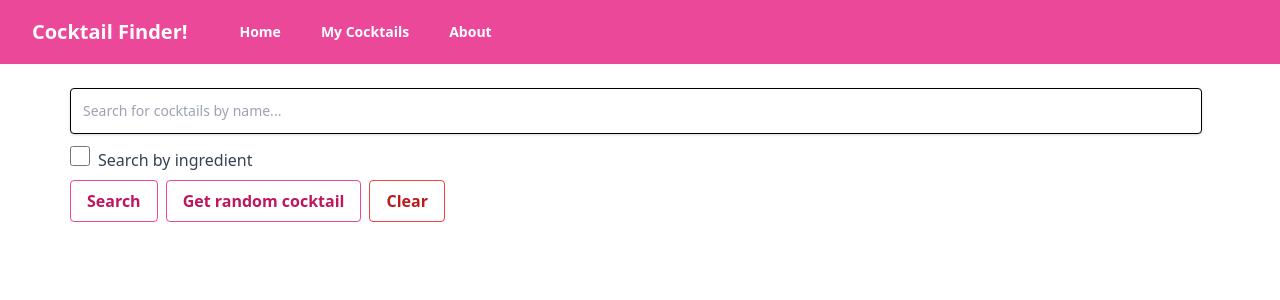
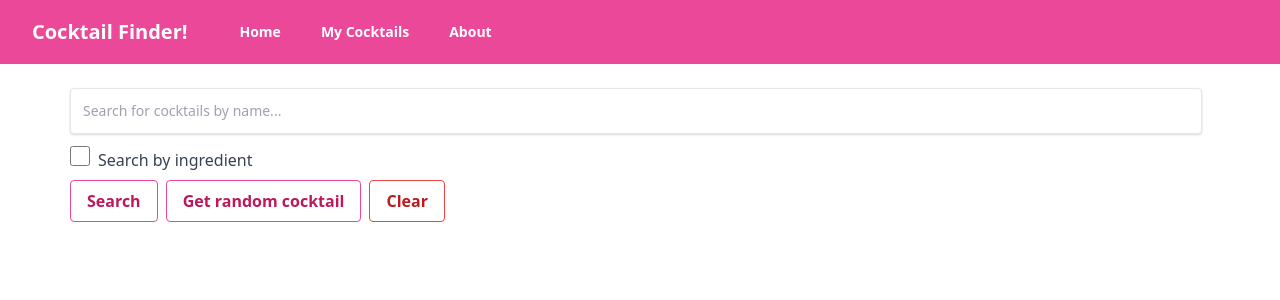
Before and after one commit to cladwithstars/cocktails, a React (Create React App) app: page / in a window 1280 px wide. Shown: the top 300 px of the page. Built offline with nearby package versions, Linux system fonts and the light colour scheme; no server answers.

Commit message:
Folder restructure, add sticky nav, scroll to top

```diff
--- a/src/App.css
+++ b/src/App.css
@@ -15,12 +15,8 @@ html,
 body {
   overflow-x: hidden;
   max-width: 100%;
-  /* background-image: radial-gradient(
-    circle farthest-corner at 1.3% 2.8%,
-    rgba(239, 249, 249, 1) 0%,
-    rgba(182, 199, 226, 1) 100.2%
-  ); */
 }
+
 body {
   position: relative;
 }
--- a/src/App.js
+++ b/src/App.js
@@ -1,17 +1,19 @@
 import "./App.css";
 import { BrowserRouter as Router, Route, Routes } from "react-router-dom";
-import { Search } from "./components/Search";
-import { MyCocktails } from "./components/MyCocktails";
+import { Home } from "./pages/Home";
+import { MyCocktails } from "./pages/MyCocktails";
 import Navbar from "./components/Navbar";
-import { About } from "./components/About";
+import { About } from "./pages/About";
+import ScrollToTop from "./ScrollToTop";
 
 function App() {
   return (
     <Router>
+      <ScrollToTop />
       <div className="App">
         <Navbar />
         <Routes>
-          <Route path="/" element={<Search />} />
+          <Route path="/" element={<Home />} />
           <Route path="saved-cocktails" element={<MyCocktails />} />
           <Route path="about" element={<About />} />
         </Routes>
--- /dev/null
+++ b/src/ScrollToTop.js
@@ -0,0 +1,12 @@
+import { useEffect } from "react";
+import { useLocation } from "react-router-dom";
+
+export default function ScrollToTop() {
+  const { pathname } = useLocation();
+
+  useEffect(() => {
+    window.scrollTo(0, 0);
+  }, [pathname]);
+
+  return null;
+}
--- a/src/components/Navbar.js
+++ b/src/components/Navbar.js
@@ -5,8 +5,7 @@ import { Link } from "react-router-dom";
 function Navbar() {
   const [isOpen, setIsOpen] = useState(false);
   return (
-    <div>
-      <nav className="bg-pink-500">
+    <nav className="bg-pink-500 fixed top-0 z-30 w-full">
       <div className="max-w-7xl mx-auto px-4 sm:px-6 lg:px-8">
         <div className="flex items-center justify-between h-16">
           <div className="flex items-center">
@@ -139,7 +138,6 @@ function Navbar() {
         )}
       </Transition>
     </nav>
-    </div>
   );
 }
 
--- a/src/components/About.js
+++ b/src/pages/About.js
@@ -2,7 +2,7 @@ import React from "react";
 
 export const About = () => {
   return (
-    <div className="container mt-2">
+    <div className="container mt-20">
       <p>An app to find cocktails and save the ones you like. </p>{" "}
       <p>
         Uses{" "}
--- a/src/components/Search.js
+++ b/src/pages/Home.js
@@ -2,8 +2,8 @@ import React, { useEffect, useState } from "react";
 import { useDispatch, useSelector } from "react-redux";
 
 import { formatData } from "../functions/formatData";
-import { Loader } from "./Loader";
-import { CocktailList } from "./CocktailList";
+import { Loader } from "../components/Loader";
+import { CocktailList } from "../components/CocktailList";
 import {
   updateRandomCocktail,
   updateByIngredientCocktails,
@@ -21,7 +21,7 @@ import {
   // useGetCocktailByIdQuery,
 } from "../redux/cocktailApi";
 
-export const Search = () => {
+export const Home = () => {
   const dispatch = useDispatch();
   const {
     randomCocktail,
@@ -193,7 +193,7 @@ export const Search = () => {
   };
 
   return (
-    <div className="mt-4 pb-4 container">
+    <div className="mt-20 pb-4 container relative">
       <div className="flex flex-wrap">
         <input
           type="text"
@@ -209,7 +209,7 @@ export const Search = () => {
               ? "Search for cocktails by name..."
               : "Search for cocktails by ingredient..."
           }
-          className="px-3 py-3 mr-2 mt-2 mb-2 border placeholder-pinkGray-300 text-pinkGray-600 relative bg-white bg-white rounded text-sm border-1 shadow outline-none focus:outline-none focus:ring w-full border-solid border-4 border-black"
+          className="px-3 py-3 mr-2 mt-2 mb-2 border placeholder-pinkGray-300 text-pinkGray-600 relative bg-white bg-white rounded text-sm border-1 shadow outline-none focus:outline-none focus:ring w-full border-solid border-4 border-grey-900"
         />
       </div>
       {emptyInputError && (
--- a/src/components/MyCocktails.js
+++ b/src/pages/MyCocktails.js
@@ -1,6 +1,6 @@
 import React, { useMemo } from "react";
 import { useSelector, useDispatch } from "react-redux";
-import { CocktailCard } from "./CocktailCard";
+import { CocktailCard } from "../components/CocktailCard";
 import { setFilterString } from "../redux/cocktailSlice";
 
 export const MyCocktails = () => {
@@ -27,14 +27,14 @@ export const MyCocktails = () => {
   const handleChange = (e) => dispatch(setFilterString(e.target.value));
 
   return (
-    <div className="mt-4 container">
+    <div className="mt-4 container mt-20">
       {savedCocktails && savedCocktails.length ? (
         <input
           type="text"
           value={filterString}
           onChange={handleChange}
           placeholder={"Search my cocktails"}
-          className="px-3 py-3 mr-2 mt-2 mb-2 border placeholder-pinkGray-300 text-pinkGray-600 relative bg-white bg-white rounded text-sm border-1 shadow outline-none focus:outline-none focus:ring w-full border-solid border-4 border-black"
+          className="px-3 py-3 mr-2 mt-2 mb-2 border placeholder-pinkGray-300 text-pinkGray-600 relative bg-white bg-white rounded text-sm border-1 shadow outline-none focus:outline-none focus:ring w-full border-solid border-4 border-grey-900"
         />
       ) : null}
       <ul>
```
Lines whose indentation alone changed are shown as unchanged.
